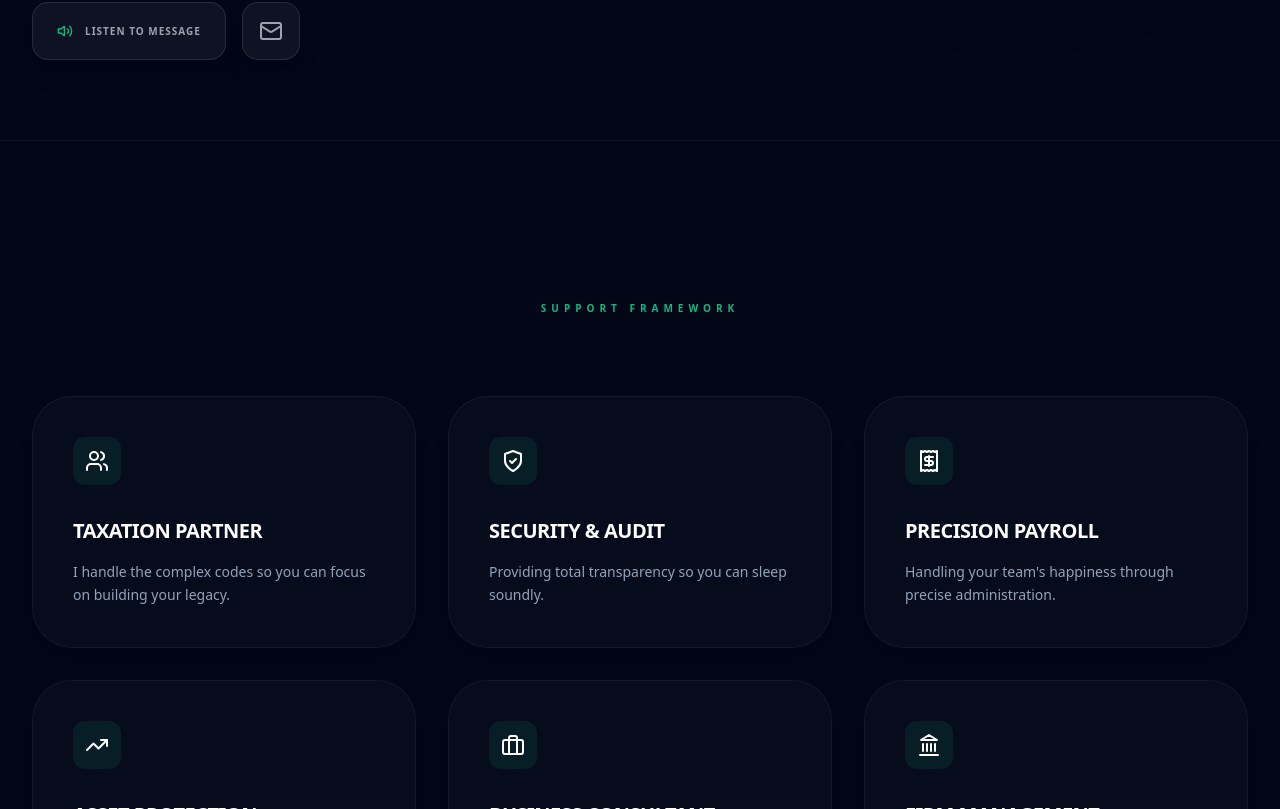
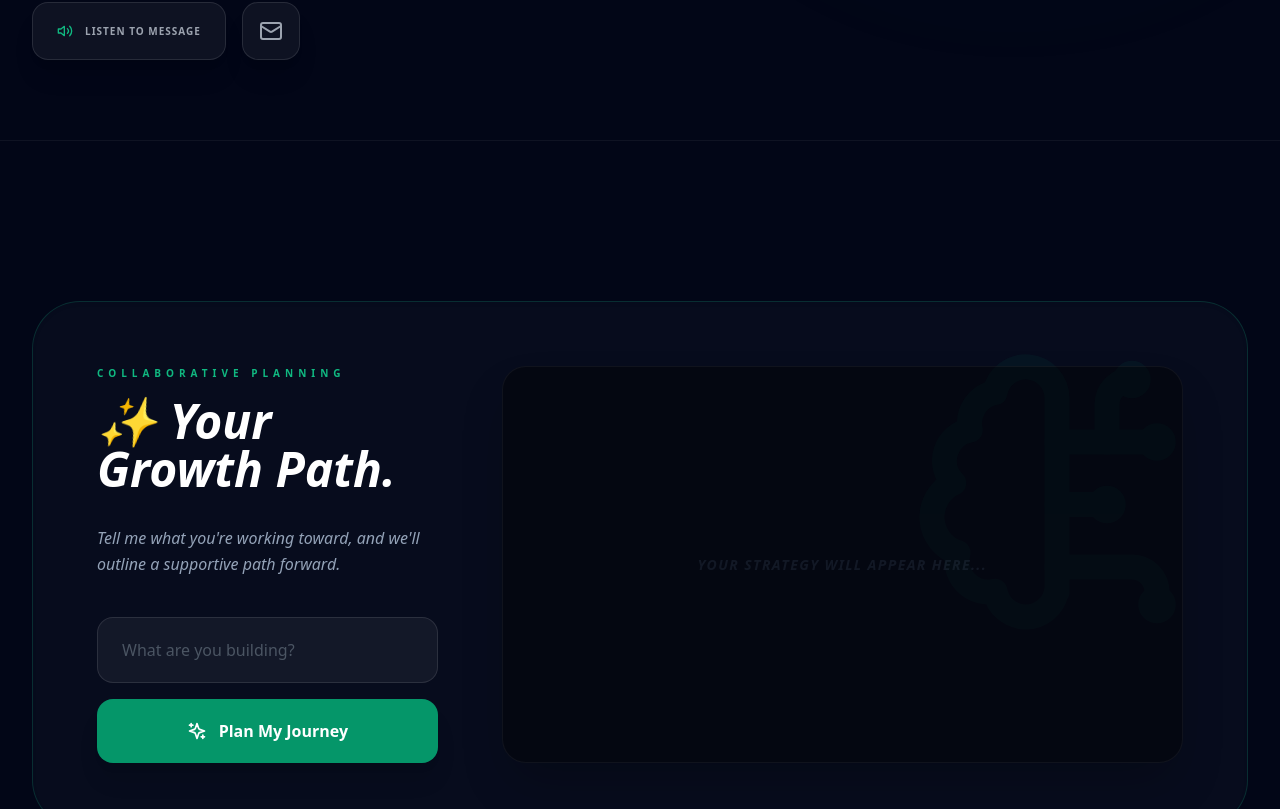
Before and after one commit to git-kushal-hub/My-Portfolio, a React (Create React App) app: page / in a window 1280 px wide. Shown: the part 1011-1820 px from the top of the page. Built offline with nearby package versions, Linux system fonts and the light colour scheme.

Commit message:
Update App.js

```diff
--- a/src/App.js
+++ b/src/App.js
@@ -6,6 +6,12 @@ import {
   Zap, X, Scale, Landmark, Coins, Receipt, UserCheck, Volume2,
   BrainCircuit, Loader2, Coffee, Users, User
 } from 'lucide-react';
+
+// --- Configuration ---
+// The execution environment provides the key at runtime for the direct fallback.
+const apiKey = "";
+const TEXT_MODEL = "gemini-2.5-flash-preview-09-2025";
+const TTS_MODEL = "gemini-2.5-flash-preview-tts";
 
 const App = () => {
   const [mousePos, setMousePos] = useState({ x: 0, y: 0 });
@@ -22,6 +28,17 @@ const App = () => {
 
   const { scrollYProgress } = useScroll();
   const scaleX = useSpring(scrollYProgress, { stiffness: 100, damping: 30, restDelta: 0.001 });
+
+  const sleep = (ms) => new Promise(res => setTimeout(res, ms));
+
+  // Helper to check if relative /api paths are safe to fetch (avoids blob URL errors)
+  const canUseProxy = () => {
+    try {
+      return window.location.protocol.startsWith('http') && window.location.hostname !== '';
+    } catch (e) {
+      return false;
+    }
+  };
 
   // PCM to WAV conversion helper
   const createWavUrl = (base64Pcm, sampleRate = 24000) => {
@@ -48,19 +65,87 @@ const App = () => {
     return URL.createObjectURL(blob);
   };
 
+  // Hybrid AI Fetcher: Tries Proxy first, then Direct API
+  const fetchAiContent = async (payload, isJson = false) => {
+    // 1. Attempt Proxy (Production Environment)
+    if (canUseProxy()) {
+      try {
+        const proxyResponse = await fetch('/api/chat', {
+          method: 'POST',
+          headers: { 'Content-Type': 'application/json' },
+          body: JSON.stringify({ ...payload, isJson })
+        });
+
+        if (proxyResponse.ok) {
+          const data = await proxyResponse.json();
+          return data.text;
+        }
+      } catch (e) {
+        console.warn("Proxy fetch failed or not available, falling back to direct API.");
+      }
+    }
+
+    // 2. Fallback to Direct API (Preview/Local Environment)
+    const directUrl = `https://generativelanguage.googleapis.com/v1beta/models/${TEXT_MODEL}:generateContent?key=${apiKey}`;
+    const directResponse = await fetch(directUrl, {
+      method: 'POST',
+      headers: { 'Content-Type': 'application/json' },
+      body: JSON.stringify({
+        contents: [{ parts: [{ text: payload.prompt }] }],
+        systemInstruction: { parts: [{ text: payload.systemInstruction }] },
+        ...(isJson && { generationConfig: { responseMimeType: "application/json" } })
+      })
+    });
+
+    if (!directResponse.ok) throw new Error("Direct API failed");
+    const directData = await directResponse.json();
+    return directData.candidates?.[0]?.content?.parts?.[0]?.text;
+  };
+
   const handleTts = async (textToSpeak) => {
     if (isTtsLoading) return;
     setIsTtsLoading(true);
+    try {
+      let audioData = null;
+
+      // Try Proxy first if environment allows
+      if (canUseProxy()) {
         try {
           const response = await fetch('/api/tts', {
             method: 'POST',
             headers: { 'Content-Type': 'application/json' },
             body: JSON.stringify({ text: textToSpeak })
           });
+
+          if (response.ok) {
             const data = await response.json();
-      if (data.audio) {
-        const audio = new Audio(createWavUrl(data.audio));
-        audio.play();
+            audioData = data.audio;
+          }
+        } catch (e) {
+          console.warn("TTS Proxy failed, using direct API.");
+        }
+      }
+
+      if (!audioData) {
+        // Direct Fallback
+        const directUrl = `https://generativelanguage.googleapis.com/v1beta/models/${TTS_MODEL}:generateContent?key=${apiKey}`;
+        const directRes = await fetch(directUrl, {
+          method: 'POST',
+          headers: { 'Content-Type': 'application/json' },
+          body: JSON.stringify({
+            contents: [{ parts: [{ text: `Say clearly: ${textToSpeak}` }] }],
+            generationConfig: {
+              responseModalities: ["AUDIO"],
+              speechConfig: { voiceConfig: { prebuiltVoiceConfig: { voiceName: "Kore" } } }
+            }
+          })
+        });
+        const data = await directRes.json();
+        audioData = data.candidates?.[0]?.content?.parts?.[0]?.inlineData?.data;
+      }
+
+      if (audioData) {
+        new Audio(createWavUrl(audioData)).play();
       }
     } catch (e) {
       console.error(e);
@@ -73,19 +158,19 @@ const App = () => {
     if (!roadmapGoal || isRoadmapLoading) return;
     setIsRoadmapLoading(true);
     try {
-      const response = await fetch('/api/chat', {
-        method: 'POST',
-        headers: { 'Content-Type': 'application/json' },
-        body: JSON.stringify({
+      const payload = {
         prompt: `Goal: ${roadmapGoal}`,
-          systemInstruction: "You are Kushal Poudel. Generate a 4-step financial roadmap in JSON format with properties step1, step2, step3, step4.",
-          isJson: true
-        })
+        systemInstruction: "You are Kushal Poudel. Generate a supportive 4-step financial roadmap. JSON only: step1, step2, step3, step4."
+      };
+      const text = await fetchAiContent(payload, true);
+      setGeneratedRoadmap(JSON.parse(text));
+    } catch (e) {
+      setGeneratedRoadmap({
+        step1: "Connection issue.",
+        step2: "I'd love to help personally.",
+        step3: "Email: mail@kushalpoudel.com",
+        step4: "Let's build your path."
       });
-      const data = await response.json();
-      setGeneratedRoadmap(JSON.parse(data.text));
-    } catch (e) {
-      setGeneratedRoadmap({ step1: "Strategist offline.", step2: "I'd love to help personally.", step3: "Email: mail@kushalpoudel.com", step4: "Let's build your path." });
     } finally { setIsRoadmapLoading(false); }
   };
 
@@ -93,18 +178,14 @@ const App = () => {
     if (!aiQuery || isAiLoading) return;
     setIsAiLoading(true);
     try {
-      const response = await fetch('/api/chat', {
-        method: 'POST',
-        headers: { 'Content-Type': 'application/json' },
-        body: JSON.stringify({
+      const payload = {
         prompt: aiQuery,
         systemInstruction: "You are Kushal Poudel, a financial partner. Respond warmly and concisely."
-        })
-      });
-      const data = await response.json();
-      setAiResponse(data.text);
+      };
+      const text = await fetchAiContent(payload);
+      setAiResponse(text);
     } catch (e) {
-      setAiResponse("Connection issue. Let's chat: mail@kushalpoudel.com");
+      setAiResponse("I'm having trouble with the connection. Please reach out to me directly at mail@kushalpoudel.com!");
     } finally { setIsAiLoading(false); }
   };
 
@@ -130,6 +211,7 @@ const App = () => {
     <div className="bg-[#020617] text-white min-h-screen font-sans selection:bg-emerald-500/30 overflow-x-hidden">
       <motion.div className="fixed top-0 left-0 right-0 h-1 bg-gradient-to-r from-emerald-500 via-amber-500 to-emerald-600 origin-left z-[110]" style={{ scaleX }} />
 
+      {/* Command K Chat Modal */}
       <AnimatePresence>
         {isCommandOpen && (
           <motion.div initial={{ opacity: 0 }} animate={{ opacity: 1 }} exit={{ opacity: 0 }} className="fixed inset-0 z-[200] flex items-center justify-center p-4 bg-black/95 backdrop-blur-md" onClick={() => setIsCommandOpen(false)}>
@@ -147,10 +229,10 @@ const App = () => {
                     {aiResponse}
                   </motion.div>
                 ) : (
-                  <div className="flex flex-col gap-4 opacity-20">
+                  <div className="flex flex-col gap-4 opacity-20 text-center items-center py-10">
                     <div className="h-4 w-3/4 bg-white/10 rounded"></div>
                     <div className="h-4 w-1/2 bg-white/10 rounded"></div>
-                    <div className="mt-8 text-[10px] font-black uppercase tracking-[0.5em] text-center w-full italic text-white/50 text-center">Fiscal Command Center</div>
+                    <div className="mt-8 text-[10px] font-black uppercase tracking-[0.5em] text-white/50">Fiscal Command Center</div>
                   </div>
                 )}
               </div>
@@ -161,6 +243,7 @@ const App = () => {
 
       <div className="pointer-events-none fixed inset-0 z-30 opacity-30" style={{ background: `radial-gradient(1000px at ${mousePos.x}px ${mousePos.y}px, rgba(16, 185, 129, 0.08), transparent 80%)` }} />
 
+      {/* Navigation */}
       <nav className={`fixed w-full z-[100] transition-all duration-700 ${scrolled ? 'py-4 bg-slate-950/90 backdrop-blur-2xl border-b border-white/5 shadow-2xl' : 'py-10'}`}>
         <div className="max-w-[1400px] mx-auto px-6 sm:px-8 flex justify-between items-center">
           <div className="text-xl sm:text-2xl font-black tracking-tighter flex items-center gap-3">
@@ -173,6 +256,7 @@ const App = () => {
         </div>
       </nav>
 
+      {/* Hero Section */}
       <section className="relative pt-32 pb-20 px-6 sm:px-8 min-h-screen flex flex-col justify-center z-10 max-w-[1400px] mx-auto text-left">
         <div className="grid lg:grid-cols-[1.2fr_0.8fr] gap-12 items-center">
           <motion.div initial={{ opacity: 0, x: -40 }} animate={{ opacity: 1, x: 0 }} transition={{ duration: 1 }}>
@@ -228,6 +312,39 @@ const App = () => {
         </div>
       </section>
 
+      {/* Collaborative Roadmap Section */}
+      <section className="py-24 sm:py-40 px-6 sm:px-8 max-w-[1400px] mx-auto text-left border-t border-white/5">
+        <div className="bg-slate-900/40 border border-emerald-500/20 rounded-[2.5rem] sm:rounded-[3rem] p-8 md:p-16 grid lg:grid-cols-[1fr_2fr] gap-12 lg:gap-16 shadow-inner relative overflow-hidden">
+          <div className="absolute top-0 right-0 p-10 opacity-5 pointer-events-none"><BrainCircuit size={300} className="text-emerald-500" /></div>
+          <div className="relative z-10">
+            <h2 className="text-[10px] font-black text-emerald-500 uppercase tracking-[0.5em] mb-4">Collaborative Planning</h2>
+            <h3 className="text-3xl sm:text-5xl font-black mb-8 italic">✨ Your Growth Path.</h3>
+            <p className="text-slate-400 mb-10 font-light italic leading-relaxed">Tell me what you're working toward, and we'll outline a supportive path forward.</p>
+            <div className="flex flex-col gap-4">
+               <input type="text" placeholder="What are you building?" className="w-full bg-white/5 border border-white/10 rounded-2xl px-6 py-5 outline-none focus:border-emerald-500 transition-all text-white placeholder:text-gray-600" value={roadmapGoal} onChange={(e) => setRoadmapGoal(e.target.value)} onKeyDown={(e) => e.key === 'Enter' && generateRoadmapAction()} />
+               <button onClick={generateRoadmapAction} className="w-full bg-emerald-600 text-white font-black py-5 rounded-2xl hover:bg-emerald-500 shadow-xl flex items-center justify-center gap-3 active:scale-[0.98] transition-all">
+                 {isRoadmapLoading ? <Loader2 className="animate-spin" size={20} /> : <Sparkles size={20} />} Plan My Journey
+               </button>
+            </div>
+          </div>
+          <div className="bg-black/40 rounded-3xl border border-white/5 p-8 flex items-center justify-center min-h-[350px] relative shadow-2xl">
+            {generatedRoadmap ? (
+              <div className="w-full space-y-8 text-left">
+                {Object.values(generatedRoadmap).map((s, i) => (
+                  <motion.div initial={{ opacity: 0, x: 20 }} animate={{ opacity: 1, x: 0 }} transition={{ delay: i * 0.1 }} key={i} className="flex gap-6 sm:gap-8 items-start group">
+                    <div className="text-4xl sm:text-5xl font-black text-emerald-950 italic group-hover:text-emerald-500/20 transition-all leading-none select-none">{i+1}</div>
+                    <div>
+                      <div className="text-[10px] font-black text-emerald-500 uppercase tracking-widest mb-1">Phase {i+1}</div>
+                      <p className="text-slate-200 text-base sm:text-lg font-light leading-relaxed">{s}</p>
+                    </div>
+                  </motion.div>
+                ))}
+              </div>
+            ) : <div className="text-slate-700 uppercase tracking-widest font-black text-xs sm:text-sm italic opacity-30 text-center">Your strategy will appear here...</div>}
+          </div>
+        </div>
+      </section>
+
       {/* Services Grid */}
       <section className="py-24 sm:py-40 px-6 sm:px-8 max-w-[1400px] mx-auto text-center border-t border-white/5">
         <h2 className="text-[10px] font-black text-emerald-500 uppercase tracking-[0.5em] mb-20">Support Framework</h2>
```
Lines whose indentation alone changed are shown as unchanged.
